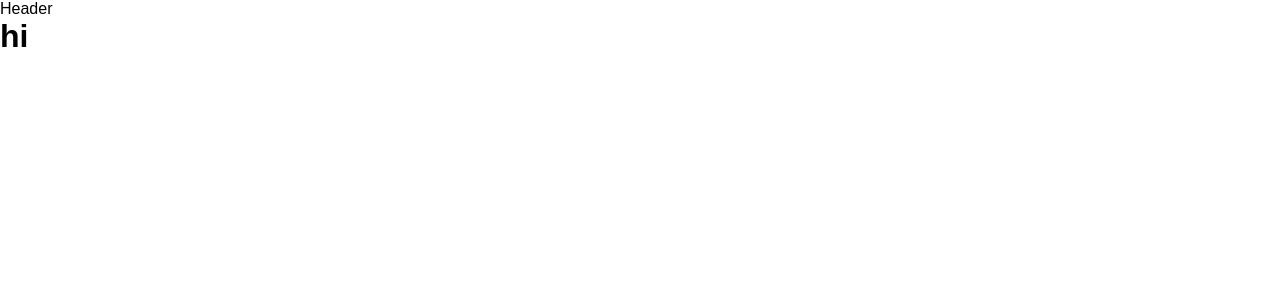
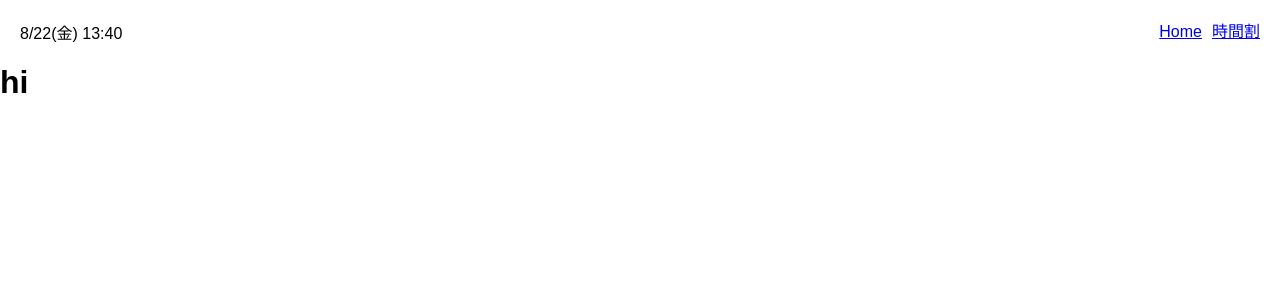
Before and after one commit to sora-aa/Next-Class, a Next.js app: page / in a window 1280 px wide. Shown: the top 300 px of the page. Built offline with nearby package versions, Linux system fonts and the light colour scheme.

Commit message:
Headerコンポーネントの実装を追加し、スタイルを適用

```diff
--- a/src/app/layout.tsx
+++ b/src/app/layout.tsx
@@ -14,8 +14,10 @@ export default function RootLayout({
 }>) {
   return (
     <html lang="ja">
-      <Header />
-      <body>{children}</body>
+      <body>
+        <Header />
+        {children}
+      </body>
     </html>
   );
 }
--- a/src/components/Header/Header.module.css
+++ b/src/components/Header/Header.module.css
@@ -0,0 +1,13 @@
+.header {
+  display: flex;
+  justify-content: space-between;
+  align-items: center;
+  padding: 20px;
+}
+
+.links {
+  display: flex;
+  gap: 10px;
+  line-height: 1;
+  vertical-align: middle;
+}
--- a/src/components/Header/Header.tsx
+++ b/src/components/Header/Header.tsx
@@ -1,7 +1,25 @@
+import Link from "next/link";
 import styles from "./Header.module.css";
 
 const Header = () => {
-  return <div>Header</div>;
+  const now = new Date();
+  const dayNames = ["日", "月", "火", "水", "木", "金", "土"];
+  const month = now.getMonth() + 1;
+  const date = now.getDate();
+  const day = dayNames[now.getDay()];
+  const hour = now.getHours();
+  const minutes = String(now.getMinutes()).padStart(2, "0");
+  const formatted = `${month}/${date}(${day}) ${hour}:${minutes}`;
+
+  return (
+    <div className={styles.header}>
+      <p>{formatted}</p>
+      <div className={styles.links}>
+        <Link href="/">Home</Link>
+        <Link href="/schedule">時間割</Link>
+      </div>
+    </div>
+  );
 };
 
 export default Header;
```
